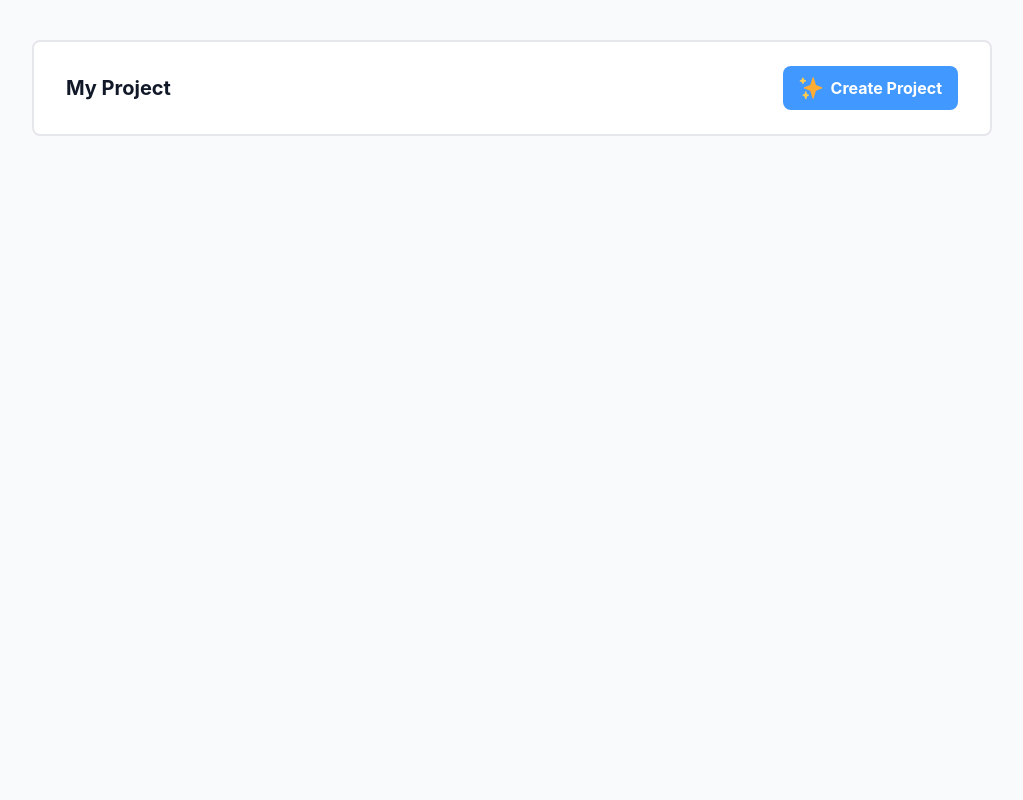
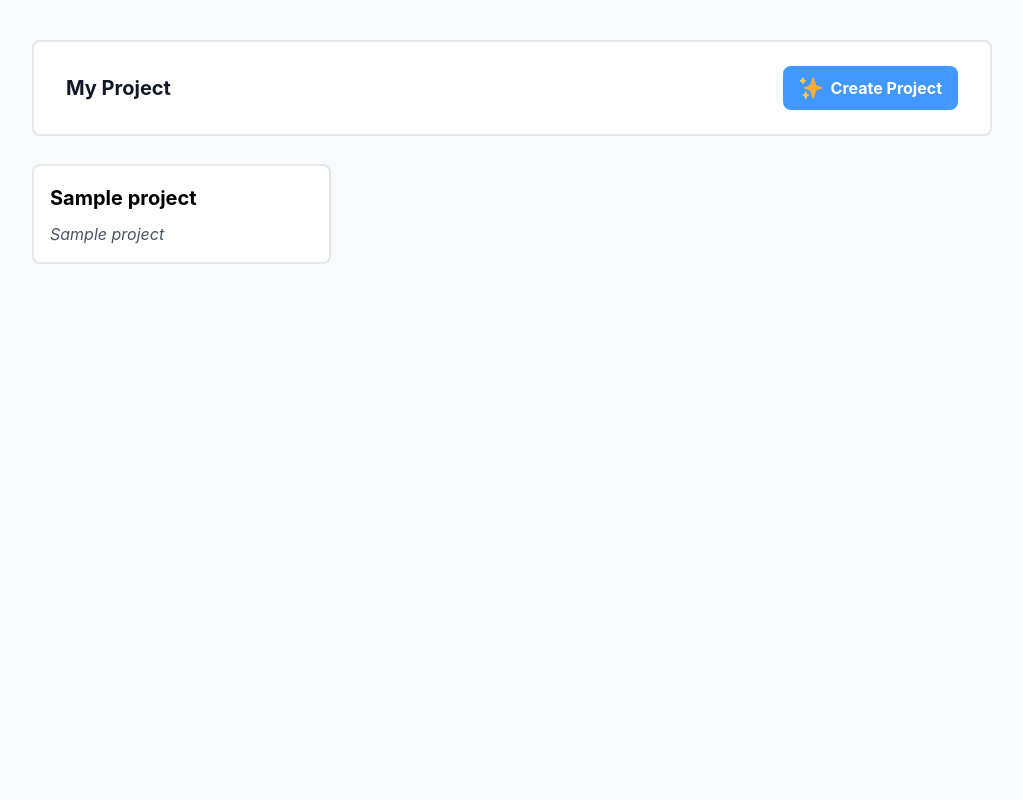
Before and after one commit to dsilverdi/testilime, a Django app: page /dashboard/ in a window 1280 px wide. Shown: the part 81-881 px from the top of the page, without its empty margins (128-1151 px from the left). Run offline with Django 4.2, Linux system fonts and the light colour scheme; a user stored in the database is signed in; tables that the repository leaves empty hold one stand-in row (values such as "Sample post"); parts of the project's set-up code (start-up, migrations or seed data) failed here and were passed over; some libraries are stand-ins or nearby versions.

Commit message:
project grid view

```diff
--- a/src/tailwind_theme/static/css/dist/styles.css
+++ b/src/tailwind_theme/static/css/dist/styles.css
@@ -983,6 +983,10 @@ select {
   margin-right: 0.75rem;
 }
 
+.ml-12 {
+  margin-left: 3rem;
+}
+
 .mt-10 {
   margin-top: 2.5rem;
 }
@@ -1017,18 +1021,6 @@ select {
 
 .mt-1 {
   margin-top: 0.25rem;
-}
-
-.ml-4 {
-  margin-left: 1rem;
-}
-
-.ml-10 {
-  margin-left: 2.5rem;
-}
-
-.ml-12 {
-  margin-left: 3rem;
 }
 
 .block {
@@ -1148,6 +1140,10 @@ select {
   grid-template-columns: repeat(2, minmax(0, 1fr));
 }
 
+.grid-cols-3 {
+  grid-template-columns: repeat(3, minmax(0, 1fr));
+}
+
 .flex-row {
   flex-direction: row;
 }
@@ -1194,6 +1190,10 @@ select {
 
 .gap-2 {
   gap: 0.5rem;
+}
+
+.gap-8 {
+  gap: 2rem;
 }
 
 .gap-x-2 {
@@ -1608,6 +1608,11 @@ select {
 
 .hover\:border-2:hover {
   border-width: 2px;
+}
+
+.hover\:border-\[\#478CDD\]:hover {
+  --tw-border-opacity: 1;
+  border-color: rgb(71 140 221 / var(--tw-border-opacity));
 }
 
 .hover\:bg-violet-700:hover {
--- a/src/testilime/core/templates/core/pages/dashboard.html
+++ b/src/testilime/core/templates/core/pages/dashboard.html
@@ -33,5 +33,15 @@
                 </form>
             </div>
         </div>
+        <div class="mt-5 py-2">
+            <div class="grid grid-cols-3 gap-8">
+                {% for project in projects %}
+                    <div class="bg-white p-4 border-2 rounded-lg hover:border-[#478CDD]">
+                        <strong class="block text-xl mb-2">{{ project.name }}</strong>
+                        <p class="text-gray-600"><em>{{ project.header_title }}</em></p>
+                    </div>
+                {% endfor %}
+            </div>
+        </div>
     </div>
 {% endblock %}
--- a/src/testilime/core/urls.py
+++ b/src/testilime/core/urls.py
@@ -4,5 +4,6 @@ from testilime.core import views
 app_name = "testilime-core"
 
 urlpatterns = [
-    path("dashboard/", views.dashboard_view, name="dashboard")
+    path("dashboard/", views.dashboard_view, name="dashboard"),
+    path("project/{slug}", views.project_detail_view, name="project-detail")
 ]
--- a/src/testilime/core/views.py
+++ b/src/testilime/core/views.py
@@ -40,4 +40,12 @@ def dashboard_view(request):
     projects = Projects.objects.filter(user=request.user)
     context["projects"] = projects
 
+    print("GOT PROJECTS WITH SIZE =>>> ", len(projects))
+
     return render(request, "core/pages/dashboard.html", context)
+
+@never_cache
+@require_GET
+@login_required
+def project_detail_view(request, slug):
+    return
```
